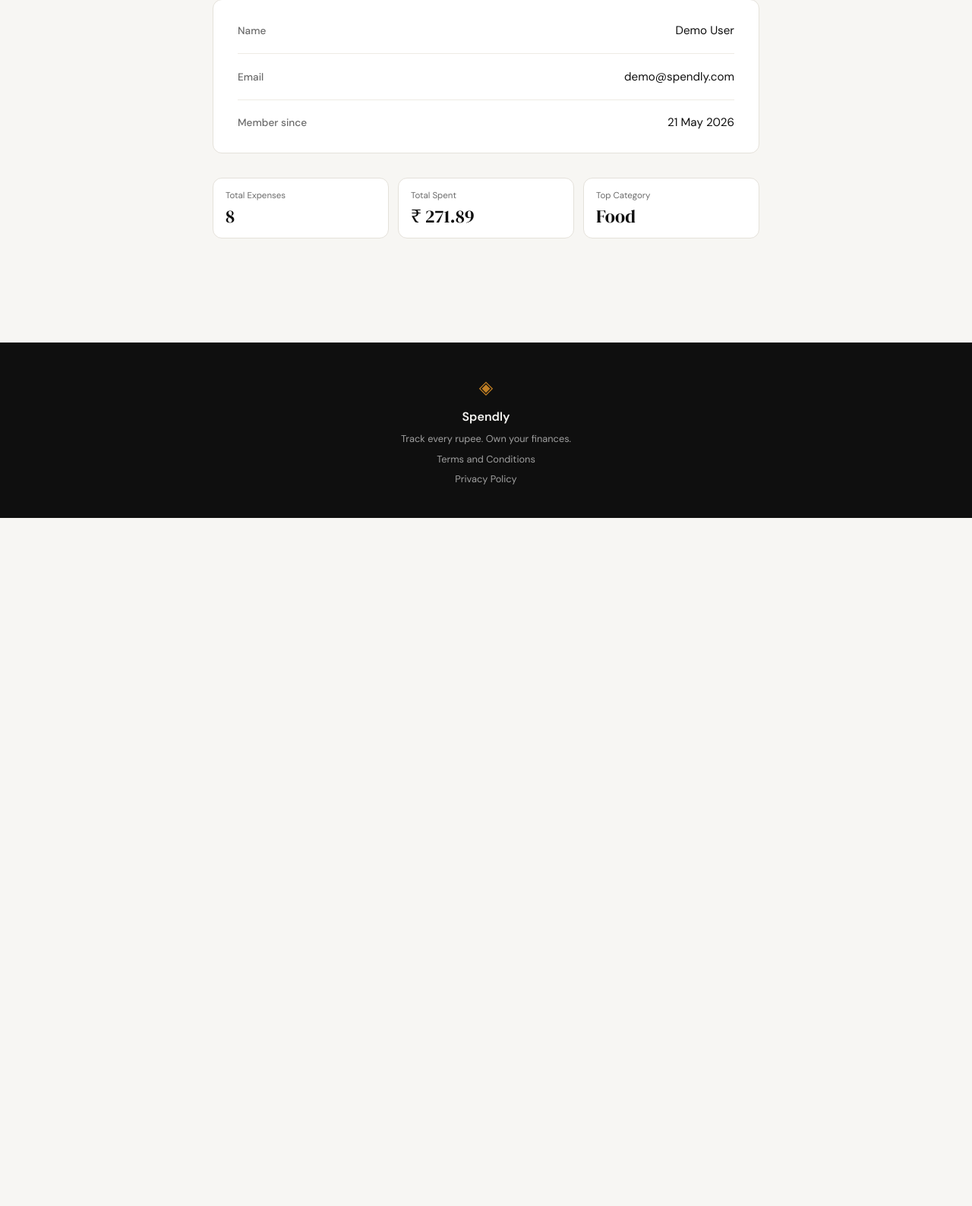
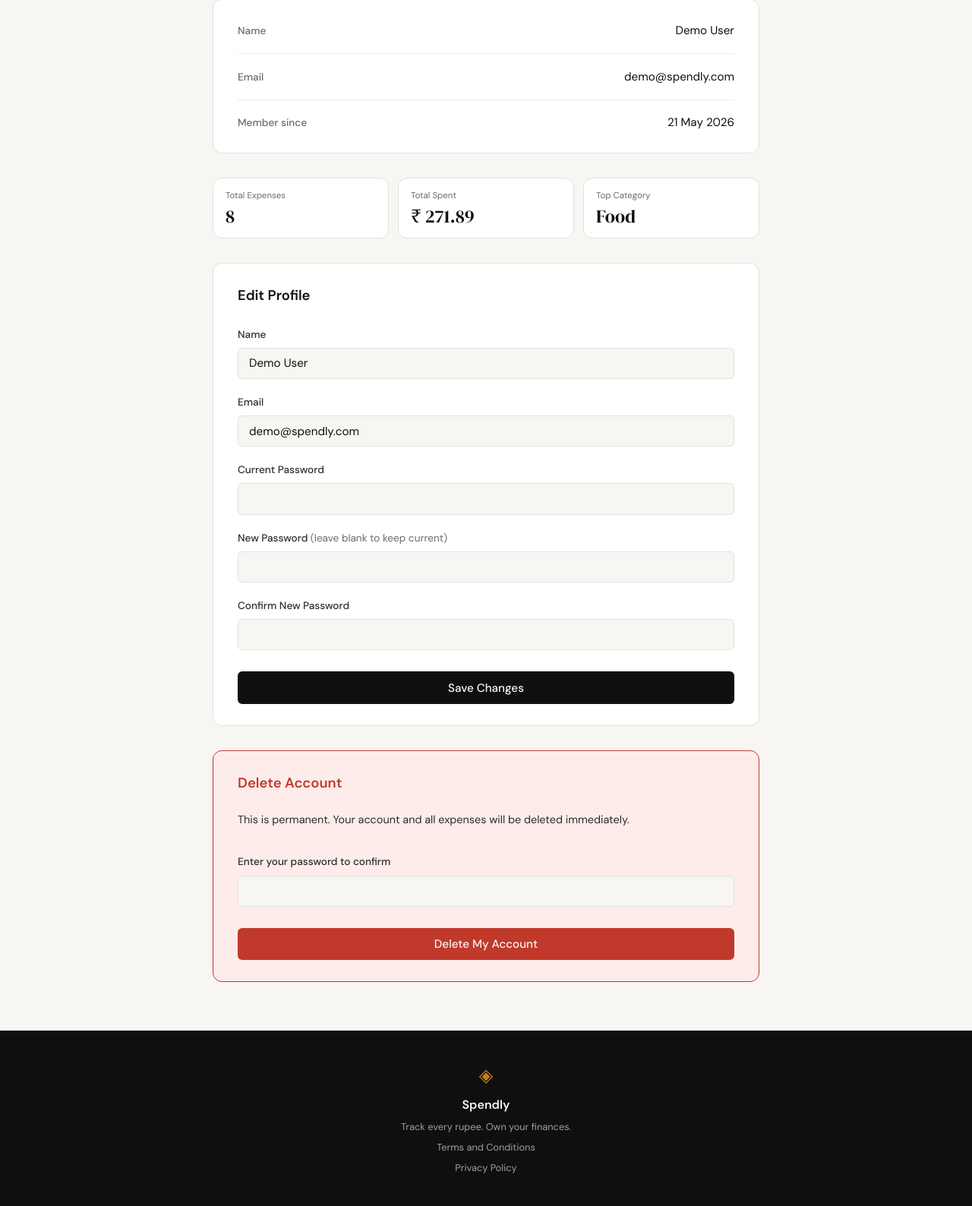
Before and after one commit to iarrup/spend-app, a Flask app: page /profile in a window 1280 px wide. Shown: the part 250-1838 px from the top of the page at 76% size. Before the commit the page ends 932 px from the top, so only its background shows below. Run offline with Flask 3, Linux system fonts and the light colour scheme; a user stored in the database is signed in; data comes from the database, SQL or seed files in the repository; both versions use the stored data as it was after the commit.

Commit message:
add backend routes to profile page

```diff
--- a/app.py
+++ b/app.py
@@ -130,6 +130,8 @@ def profile():
         user["created_at"], "%Y-%m-%d %H:%M:%S"
     ).strftime("%-d %B %Y")
 
+    success = "Profile updated successfully." if request.args.get("updated") else None
+
     return render_template(
         "profile.html",
         user=user,
@@ -137,7 +139,148 @@ def profile():
         total_count=stats["total_count"],
         total_spent=stats["total_spent"],
         top_category=top_cat_row["category"] if top_cat_row else None,
+        success=success,
     )
+
+
+@app.route("/profile", methods=["POST"])
+def update_profile():
+    if not session.get("user_id"):
+        return redirect(url_for("login"))
+
+    name             = request.form.get("name", "").strip()
+    email            = request.form.get("email", "").strip()
+    current_password = request.form.get("current_password", "")
+    new_password     = request.form.get("new_password", "")
+    confirm_password = request.form.get("confirm_password", "")
+
+    def render_error(msg):
+        conn = get_db()
+        try:
+            user = conn.execute(
+                "SELECT id, name, email, created_at FROM users WHERE id = ?",
+                (session["user_id"],),
+            ).fetchone()
+            stats = conn.execute(
+                "SELECT COUNT(*) AS total_count, COALESCE(SUM(amount), 0) AS total_spent"
+                " FROM expenses WHERE user_id = ?",
+                (session["user_id"],),
+            ).fetchone()
+            top_cat_row = conn.execute(
+                "SELECT category FROM expenses WHERE user_id = ?"
+                " GROUP BY category ORDER BY COUNT(*) DESC LIMIT 1",
+                (session["user_id"],),
+            ).fetchone()
+        finally:
+            conn.close()
+        member_since = datetime.strptime(
+            user["created_at"], "%Y-%m-%d %H:%M:%S"
+        ).strftime("%-d %B %Y")
+        return render_template(
+            "profile.html",
+            user=user,
+            member_since=member_since,
+            total_count=stats["total_count"],
+            total_spent=stats["total_spent"],
+            top_category=top_cat_row["category"] if top_cat_row else None,
+            error=msg,
+        )
+
+    if not name or not email:
+        return render_error("Name and email are required.")
+
+    conn = get_db()
+    try:
+        row = conn.execute(
+            "SELECT password_hash FROM users WHERE id = ?",
+            (session["user_id"],),
+        ).fetchone()
+    finally:
+        conn.close()
+
+    if not check_password_hash(row["password_hash"], current_password):
+        return render_error("Current password is incorrect.")
+
+    if new_password:
+        if len(new_password) < 8:
+            return render_error("New password must be at least 8 characters.")
+        if new_password != confirm_password:
+            return render_error("New passwords do not match.")
+        new_hash = generate_password_hash(new_password)
+    else:
+        new_hash = row["password_hash"]
+
+    conn = get_db()
+    try:
+        conn.execute(
+            "UPDATE users SET name = ?, email = ?, password_hash = ? WHERE id = ?",
+            (name, email, new_hash, session["user_id"]),
+        )
+        conn.commit()
+    except sqlite3.IntegrityError:
+        return render_error("That email is already in use by another account.")
+    finally:
+        conn.close()
+
+    session["user_name"] = name
+    return redirect(url_for("profile", updated=1))
+
+
+@app.route("/profile/delete", methods=["POST"])
+def delete_profile():
+    if not session.get("user_id"):
+        return redirect(url_for("login"))
+
+    password = request.form.get("password", "")
+    user_id  = session["user_id"]
+
+    conn = get_db()
+    try:
+        row = conn.execute(
+            "SELECT password_hash FROM users WHERE id = ?", (user_id,)
+        ).fetchone()
+    finally:
+        conn.close()
+
+    if not row or not check_password_hash(row["password_hash"], password):
+        conn = get_db()
+        try:
+            user = conn.execute(
+                "SELECT id, name, email, created_at FROM users WHERE id = ?", (user_id,)
+            ).fetchone()
+            stats = conn.execute(
+                "SELECT COUNT(*) AS total_count, COALESCE(SUM(amount), 0) AS total_spent"
+                " FROM expenses WHERE user_id = ?", (user_id,),
+            ).fetchone()
+            top_cat_row = conn.execute(
+                "SELECT category FROM expenses WHERE user_id = ?"
+                " GROUP BY category ORDER BY COUNT(*) DESC LIMIT 1", (user_id,),
+            ).fetchone()
+        finally:
+            conn.close()
+        member_since = datetime.strptime(
+            user["created_at"], "%Y-%m-%d %H:%M:%S"
+        ).strftime("%-d %B %Y")
+        return render_template(
+            "profile.html",
+            user=user,
+            member_since=member_since,
+            total_count=stats["total_count"],
+            total_spent=stats["total_spent"],
+            top_category=top_cat_row["category"] if top_cat_row else None,
+            delete_error="Incorrect password. Account not deleted.",
+        )
+
+    conn = get_db()
+    try:
+        conn.execute("DELETE FROM expenses WHERE user_id = ?", (user_id,))
+        conn.execute("DELETE FROM users WHERE id = ?", (user_id,))
+        conn.commit()
+    finally:
+        conn.close()
+
+    session.clear()
+    return redirect(url_for("landing"))
 
 
 @app.route("/expenses/add")
--- a/templates/profile.html
+++ b/templates/profile.html
@@ -5,6 +5,15 @@
 {% block content %}
 <div class="profile-page">
     <div class="profile-inner">
+
+        {% if success %}
+        <div class="auth-error" style="background: var(--accent-light); border-color: var(--accent); color: var(--accent);">
+            {{ success }}
+        </div>
+        {% endif %}
+        {% if error %}
+        <div class="auth-error">{{ error }}</div>
+        {% endif %}
 
         <div class="profile-header">
             <h1>My Profile</h1>
@@ -41,6 +50,55 @@
             </div>
         </div>
 
+        <div class="profile-card">
+            <h2 style="font-size: 1.15rem; margin-bottom: 0.5rem;">Edit Profile</h2>
+            <form method="POST" action="{{ url_for('update_profile') }}">
+                <div class="form-group">
+                    <label for="name">Name</label>
+                    <input type="text" id="name" name="name" class="form-input"
+                           value="{{ user.name }}" required>
+                </div>
+                <div class="form-group">
+                    <label for="email">Email</label>
+                    <input type="email" id="email" name="email" class="form-input"
+                           value="{{ user.email }}" required>
+                </div>
+                <div class="form-group">
+                    <label for="current_password">Current Password</label>
+                    <input type="password" id="current_password" name="current_password"
+                           class="form-input" required>
+                </div>
+                <div class="form-group">
+                    <label for="new_password">New Password <span style="color: var(--ink-muted); font-weight: 400;">(leave blank to keep current)</span></label>
+                    <input type="password" id="new_password" name="new_password" class="form-input">
+                </div>
+                <div class="form-group">
+                    <label for="confirm_password">Confirm New Password</label>
+                    <input type="password" id="confirm_password" name="confirm_password" class="form-input">
+                </div>
+                <button type="submit" class="btn-submit">Save Changes</button>
+            </form>
+        </div>
+
+        <div class="profile-card" style="border-color: var(--danger); background: var(--danger-light);">
+            <h2 style="font-size: 1.15rem; color: var(--danger); margin-bottom: 0.25rem;">Delete Account</h2>
+            <p style="color: var(--ink-soft); font-size: 0.9rem; margin-bottom: 1rem;">
+                This is permanent. Your account and all expenses will be deleted immediately.
+            </p>
+            {% if delete_error %}
+            <div class="auth-error" style="margin-bottom: 1rem;">{{ delete_error }}</div>
+            {% endif %}
+            <form method="POST" action="{{ url_for('delete_profile') }}">
+                <div class="form-group">
+                    <label for="delete_password">Enter your password to confirm</label>
+                    <input type="password" id="delete_password" name="password"
+                           class="form-input" required>
+                </div>
+                <button type="submit" class="btn-submit"
+                        style="background: var(--danger);">Delete My Account</button>
+            </form>
+        </div>
+
     </div>
 </div>
 {% endblock %}
```
Also changed, not shown: .claude/specs/05-backend-routes-profile-page.md (added), spendly.db.
